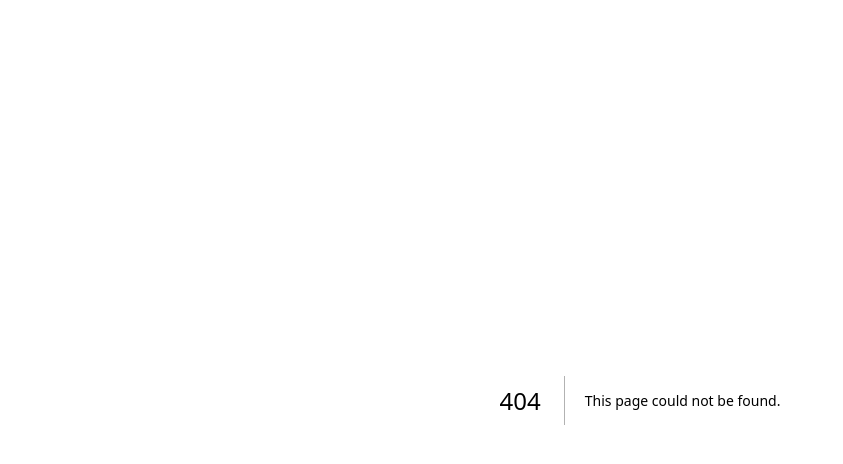
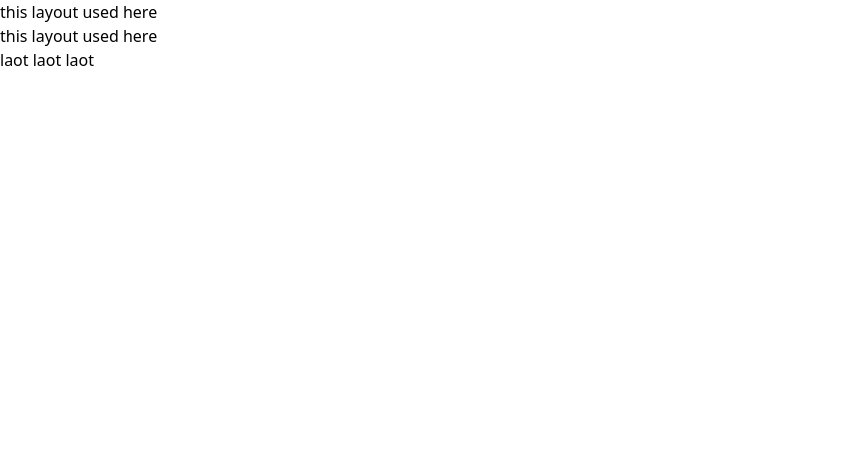
Before and after one commit to manminder11/Nextjs15-Complete, a Next.js app: page /layot/laot in a window 1280 px wide. Before the commit this address had no page. Shown: the top 464 px of the page, without its empty margins (0-843 px from the left). Built offline with nearby package versions, Linux system fonts and the light colour scheme.

Commit message:
Layout done

```diff
--- /dev/null
+++ b/src/app/layot/laot/page.tsx
@@ -0,0 +1,5 @@
+const page = () => {
+  return <div>laot laot laot</div>;
+};
+
+export default page;
--- /dev/null
+++ b/src/app/layot/layout.tsx
@@ -0,0 +1,24 @@
+import { ReactNode } from "react";
+import Link from "next/link";
+
+const Layout = ({ children }: { children: ReactNode }) => {
+  return (
+    <div>
+      <ul>
+        <li>
+          <Link href="./layot">this layout used here</Link>
+        </li>
+        <li>
+          <Link href="./layot/laot">this layout used here</Link>
+        </li>
+      </ul>
+      {children}
+    </div>
+  );
+};
+
+export default Layout;
+
+// this layout is used in the following pages:
+// src/app/layot/page.tsx
+// it take content from their and put in the children
--- /dev/null
+++ b/src/app/layot/page.tsx
@@ -0,0 +1,5 @@
+const page = () => {
+  return <div>have your own layout</div>;
+};
+
+export default page;
```
Also changed, not shown: src/app/page.tsx (line endings or trailing spaces).
